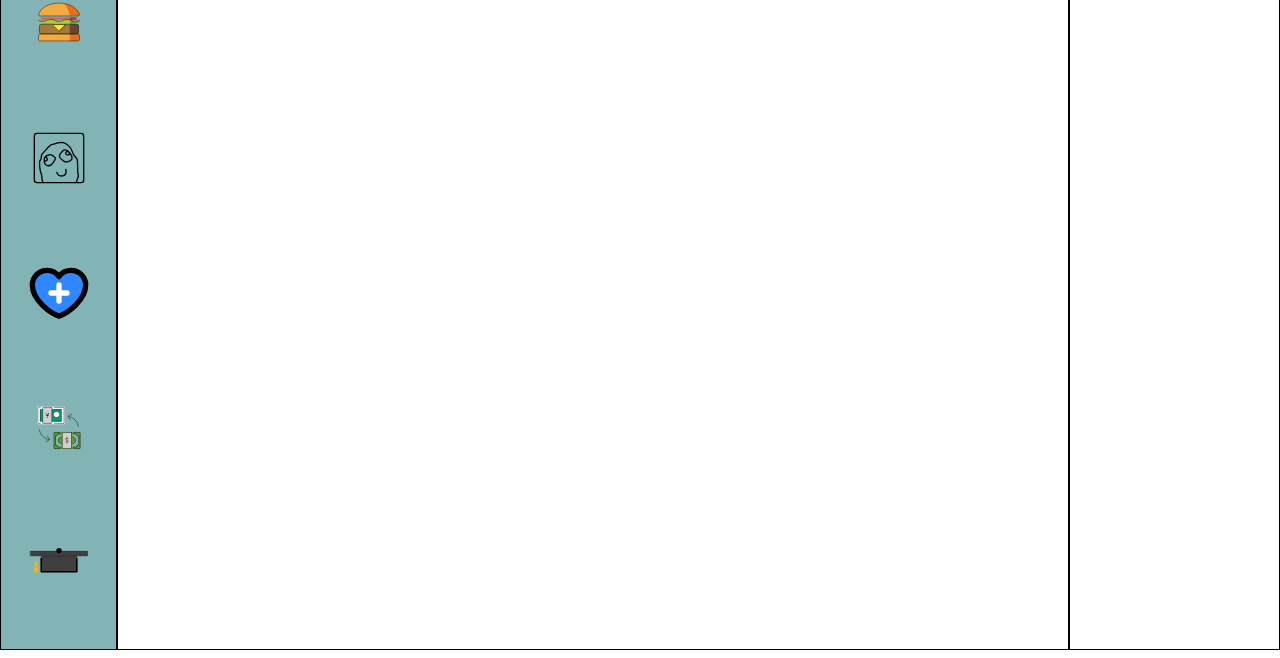
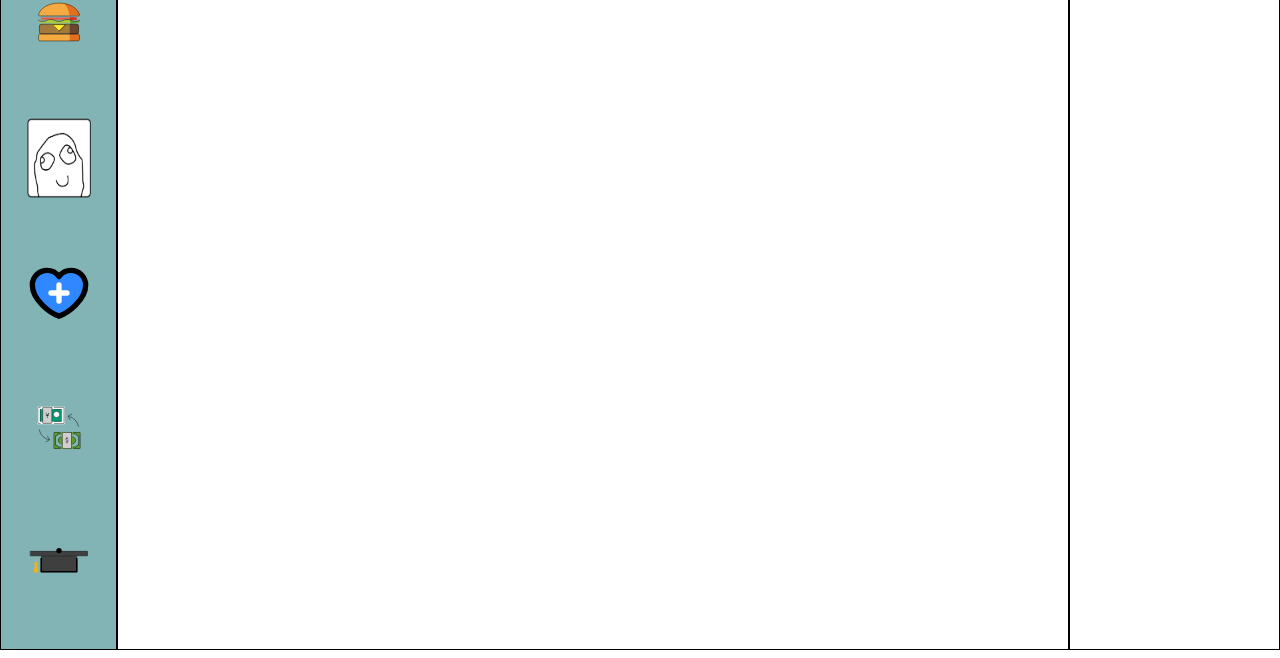
Before and after one commit to MaxDimasDev/Uconnect, a plain HTML site: page main/index.html in a window 1280 px wide. Shown: the part 262-920 px from the top of the page. Drawn offline with Linux system fonts and the light colour scheme.

Commit message:
Refactor: correct image fixed

```diff
--- a/main/index.html
+++ b/main/index.html
@@ -27,7 +27,7 @@
         <nav>
             <a href="#" onclick="changeContentMain()"><img src="imgs/forums/openmoji--house.svg"></a><br>
             <a href="#" onclick="changeContentFood()"><img src="imgs/forums/openmoji--hamburger (1).svg"></a><br>
-            <a href="#" onclick="changeContentMemes()"><img src="imgs/forums/arcticons--memetastic (1).svg"></a><br>
+            <a href="#" onclick="changeContentMemes()"><img src="imgs/forums/Memesimg.png"></a><br>
             <a href="#" onclick="changeContentHelps()"><img src="imgs/forums/icon-park--love-and-help (1).svg"></a><br>
             <a href="#" onclick="changeContentServices()"><img src="imgs/forums/openmoji--currency-exchange.svg"></a><br>
             <a href="#" onclick="changeContentVacancies()"><img src="imgs/forums/openmoji--graduation-cap.svg"></a><br>
```
Also changed, not shown: main/imgs/forums/Memesimg.png (added), main/imgs/forums/arcticons--memetastic (1).svg (deleted).
